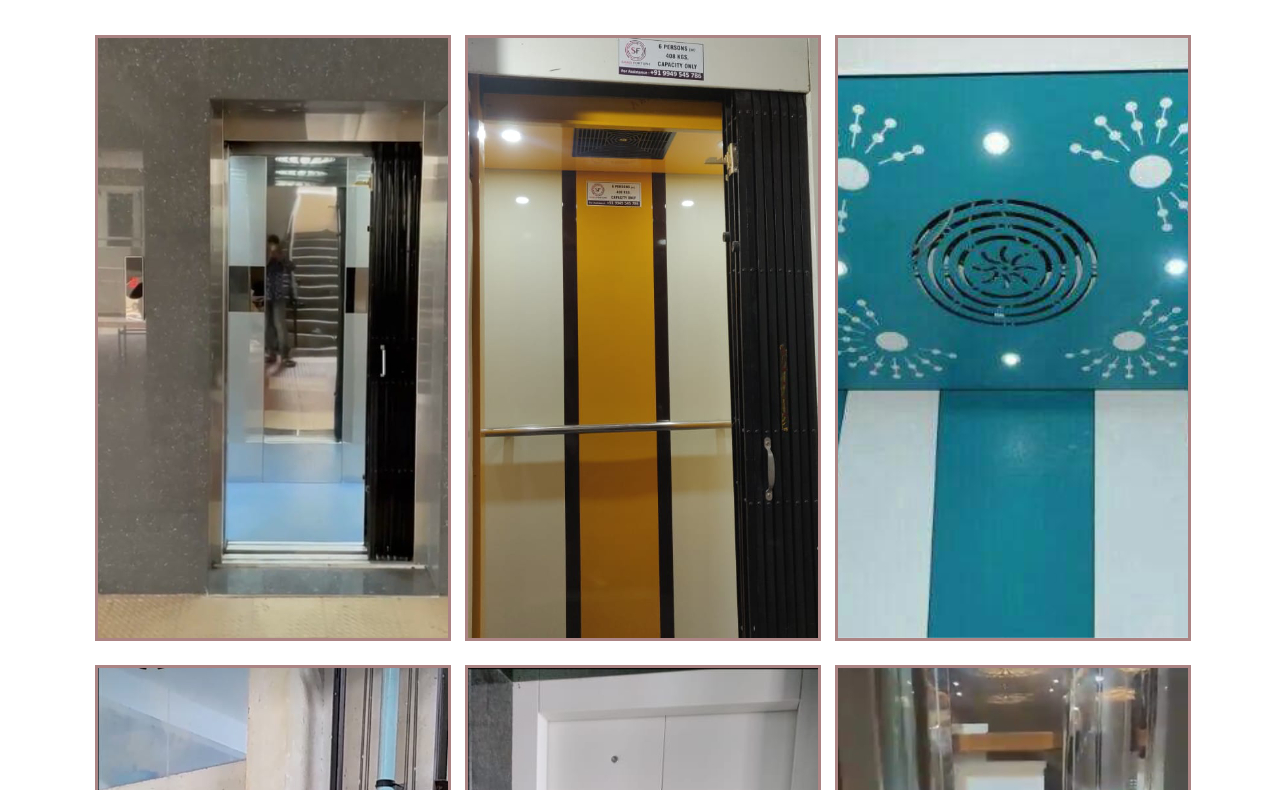
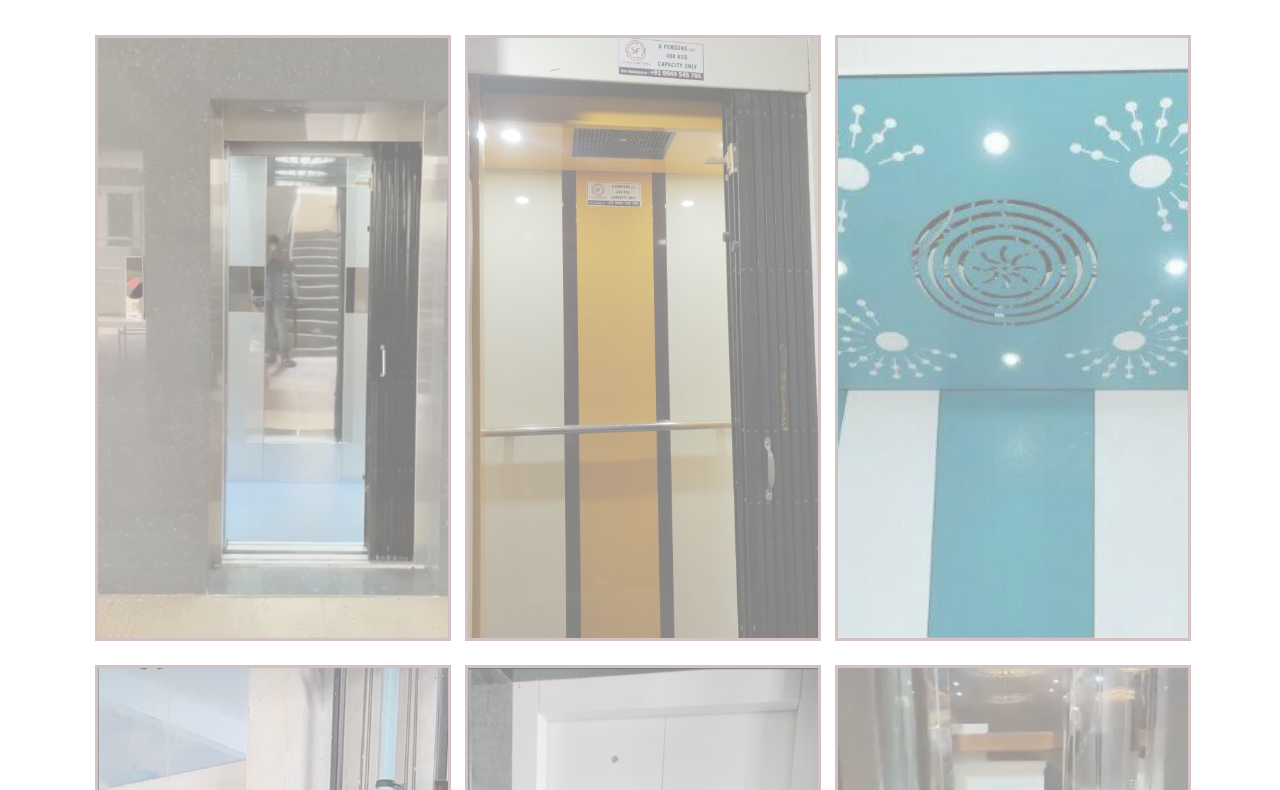
Before and after one commit to chnagui/coastalelevatorpnr, a plain HTML site: page index.html in a window 1280 px wide. Shown: the part 274-1064 px from the top of the page. Drawn offline with Linux system fonts and the light colour scheme.

Commit message:
Update main.css

```diff
--- a/external/main.css
+++ b/external/main.css
@@ -74,6 +74,10 @@ section.footer p span {
 }
 .oilcard1, .oilcard2, .oilcard3{
     width: 350px;
+}
+.oilcard1, .oilcard2, .oilcard3{
+    background: transparent;
+    opacity: 0.5;
 }
 .oilcard1:hover, .oilcard2:hover, .oilcard3:hover{
     opacity: 2;
```
